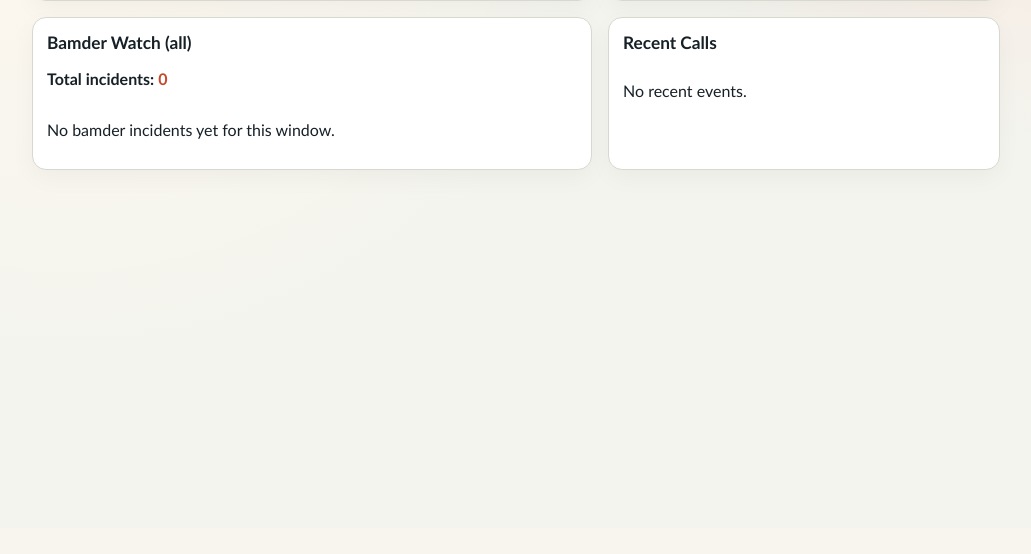
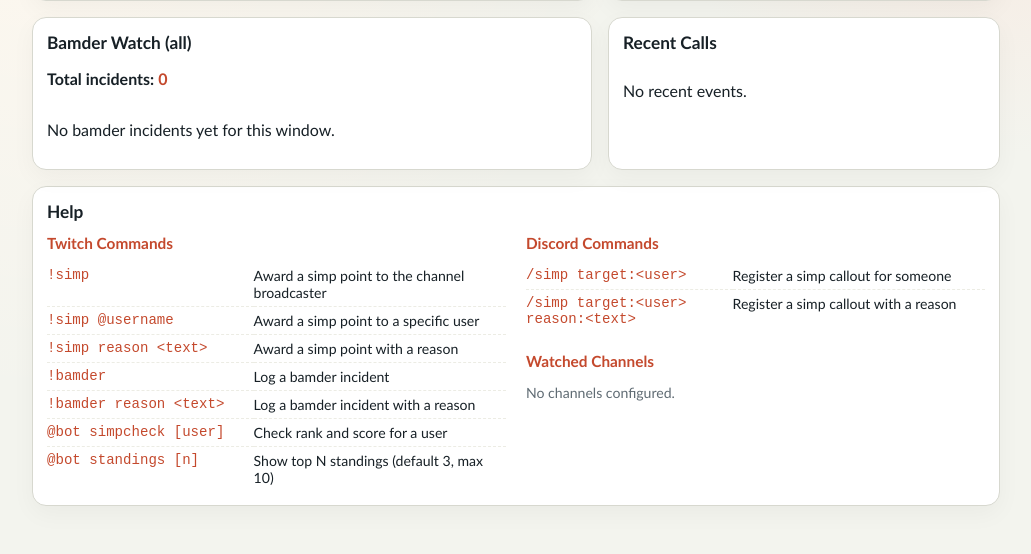
Before and after one commit to PrivateButts/simpwatch, a Django app: page / in a window 1280 px wide. Shown: the part 272-826 px from the top of the page, without its empty margins (124-1155 px from the left). Before the commit the page ends 442 px from the top, so only its background shows below. Run offline with Django 5.2, Linux system fonts and the light colour scheme; data that the repository does not hold is empty.

Commit message:
Add help section showing available commands and watched channels
Co-authored-by: PrivateButts <1972138+PrivateButts@users.noreply.github.com>
Agent-Logs-Url: https://github.com/PrivateButts/simpwatch/sessions/392de5c4-86c4-4231-9f8e-45bcb6df64f7

```diff
--- a/web/config/settings.py
+++ b/web/config/settings.py
@@ -123,3 +123,4 @@ DEFAULT_AUTO_FIELD = "django.db.models.BigAutoField"
 
 SIMP_DEFAULT_POINTS = int(os.getenv("SIMP_DEFAULT_POINTS", "1"))
 SIMP_DEFAULT_COOLDOWN_SECONDS = int(os.getenv("SIMP_DEFAULT_COOLDOWN_SECONDS", "0"))
+TWITCH_CHANNELS = _csv_env("TWITCH_CHANNELS", "")
--- a/web/simpwatch/templates/simpwatch/leaderboard.html
+++ b/web/simpwatch/templates/simpwatch/leaderboard.html
@@ -168,6 +168,77 @@
       .grid {
         grid-template-columns: 1fr;
       }
+
+      .help-grid {
+        grid-template-columns: 1fr;
+      }
+    }
+
+    .help-section {
+      margin-top: 16px;
+    }
+
+    .help-grid {
+      display: grid;
+      gap: 20px;
+      grid-template-columns: 1fr 1fr;
+    }
+
+    .help-grid h3 {
+      margin: 0 0 10px;
+      font-size: 0.96rem;
+      color: var(--accent);
+    }
+
+    .help-right {
+      display: flex;
+      flex-direction: column;
+      gap: 20px;
+    }
+
+    .cmd-table {
+      width: 100%;
+      border-collapse: collapse;
+      font-size: 0.88rem;
+    }
+
+    .cmd-table td {
+      padding: 5px 8px 5px 0;
+      vertical-align: top;
+      border-bottom: 1px dashed var(--event-rule);
+    }
+
+    .cmd-table tr:last-child td {
+      border-bottom: none;
+    }
+
+    .cmd {
+      font-family: "Courier New", Courier, monospace;
+      color: var(--accent);
+      padding-right: 12px !important;
+      width: 45%;
+    }
+
+    .channel-list {
+      list-style: none;
+      margin: 0;
+      padding: 0;
+    }
+
+    .channel-list li {
+      padding: 5px 0;
+      border-bottom: 1px dashed var(--event-rule);
+      font-size: 0.88rem;
+      display: block;
+    }
+
+    .channel-list li:last-child {
+      border-bottom: none;
+    }
+
+    .muted {
+      color: var(--muted);
+      font-size: 0.88rem;
     }
   </style>
 </head>
@@ -251,6 +322,78 @@
         </div>
       </article>
     </section>
+
+    <section class="help-section">
+      <article class="panel">
+        <h2>Help</h2>
+        <div class="help-grid">
+          <div>
+            <h3>Twitch Commands</h3>
+            <table class="cmd-table">
+              <tbody>
+                <tr>
+                  <td class="cmd">!simp</td>
+                  <td>Award a simp point to the channel broadcaster</td>
+                </tr>
+                <tr>
+                  <td class="cmd">!simp @username</td>
+                  <td>Award a simp point to a specific user</td>
+                </tr>
+                <tr>
+                  <td class="cmd">!simp reason &lt;text&gt;</td>
+                  <td>Award a simp point with a reason</td>
+                </tr>
+                <tr>
+                  <td class="cmd">!bamder</td>
+                  <td>Log a bamder incident</td>
+                </tr>
+                <tr>
+                  <td class="cmd">!bamder reason &lt;text&gt;</td>
+                  <td>Log a bamder incident with a reason</td>
+                </tr>
+                <tr>
+                  <td class="cmd">@bot simpcheck [user]</td>
+                  <td>Check rank and score for a user</td>
+                </tr>
+                <tr>
+                  <td class="cmd">@bot standings [n]</td>
+                  <td>Show top N standings (default 3, max 10)</td>
+                </tr>
+              </tbody>
+            </table>
+          </div>
+          <div class="help-right">
+            <div>
+              <h3>Discord Commands</h3>
+              <table class="cmd-table">
+                <tbody>
+                  <tr>
+                    <td class="cmd">/simp target:&lt;user&gt;</td>
+                    <td>Register a simp callout for someone</td>
+                  </tr>
+                  <tr>
+                    <td class="cmd">/simp target:&lt;user&gt; reason:&lt;text&gt;</td>
+                    <td>Register a simp callout with a reason</td>
+                  </tr>
+                </tbody>
+              </table>
+            </div>
+            <div>
+              <h3>Watched Channels</h3>
+              {% if watched_channels %}
+              <ul class="channel-list">
+                {% for channel in watched_channels %}
+                <li>twitch.tv/{{ channel }}</li>
+                {% endfor %}
+              </ul>
+              {% else %}
+              <p class="muted">No channels configured.</p>
+              {% endif %}
+            </div>
+          </div>
+        </div>
+      </article>
+    </section>
   </main>
 </body>
 
--- a/web/simpwatch/views.py
+++ b/web/simpwatch/views.py
@@ -134,6 +134,10 @@ def _bamder_recent_events(window: str):
     return qs[:25]
 
 
+def _watched_channels() -> list[str]:
+    return list(getattr(settings, "TWITCH_CHANNELS", []))
+
+
 def leaderboard_page(request):
     window = request.GET.get("window", "all")
     if window not in WINDOWS:
@@ -149,6 +153,7 @@ def leaderboard_page(request):
             "bamder_total": _bamder_total(window),
             "bamder_recent_events": _bamder_recent_events(window),
             "recent_events": _recent_events(window),
+            "watched_channels": _watched_channels(),
         }
         cache.set(key, context, _cache_ttl())
     return render(request, "simpwatch/leaderboard.html", context)
```
Also changed, not shown: web/simpwatch/tests/test_views.py (+40 -1 lines).
